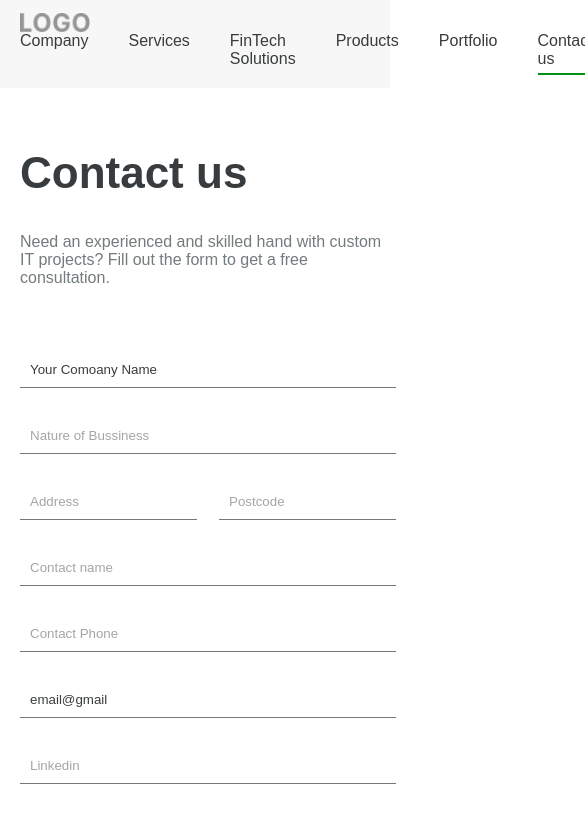
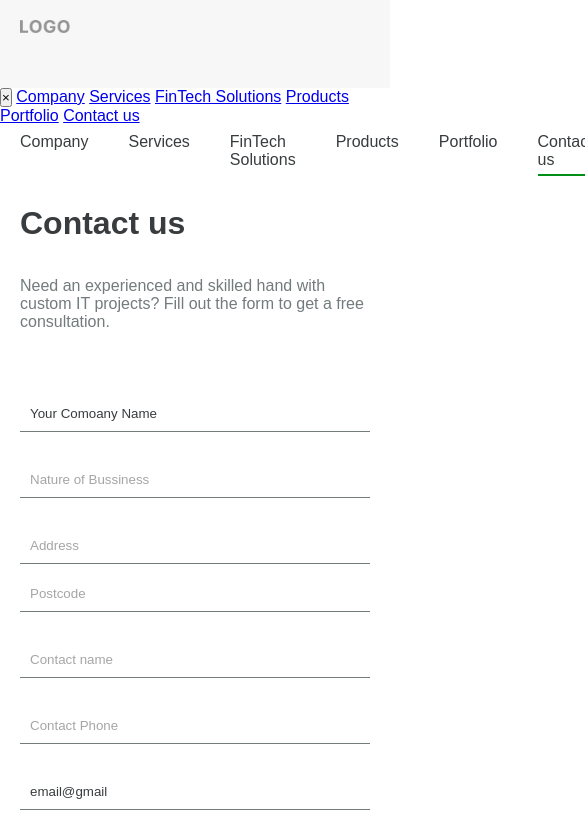
Before and after one commit to aprar-jalal/Contact_us_Pure-HTML-CSS-and-JavaScript, a plain HTML site: page index.html in a window 390 px wide. Shown: the top 821 px of the page, 585 px wide, since content can reach past the window. Drawn offline with nearby package versions, Linux system fonts and the light colour scheme.

Commit message:
side bar html

```diff
--- a/index.html
+++ b/index.html
@@ -24,8 +24,26 @@
                 <a href="/index.html" class="active"><span>Contact us</span>
                 </a>
             </div>
+            <button class="menu-btn" >
+                ☰
+            </button>
         </div>
     </header>
+    <!-- Sidebar -->
+    <div class="sidebar" id="sidebar">
+
+        <button class="close-btn" >
+            ×
+        </button>
+
+        <a href="#">Company</a>
+        <a href="#">Services</a>
+        <a href="#">FinTech Solutions</a>
+        <a href="#">Products</a>
+        <a href="#">Portfolio</a>
+        <a href="#">Contact us</a>
+
+    </div>
     <section class="container">
         <div class="section1">
             <h1 class="headerContent">Contact us</h1>
@@ -96,7 +114,7 @@
                 <h3 class="section2TitleHeading">Would you like to join our newsletter?</h3>
                 <div class="flex newsletter">
                     <div>
-                     <input type="email" placeholder="Email" name="newSletterEmail" />
+                        <input type="email" placeholder="Email" name="newSletterEmail" />
                     </div>
                     <span>
                         <i data-lucide="check"></i>
--- a/style.css
+++ b/style.css
@@ -30,11 +30,12 @@ body {
 header {
     width: 100%;
     height: 88px;
+    align-items:center;
     background: #f7f7f7;
-    justify-content: space-around;
-    align-items: center;
 }
-
+header .container {
+    gap:100px;
+}
 .subHeader {
     display:flex;
     gap: 40px;
@@ -67,7 +68,11 @@ header img {
     padding-bottom: 5px;
 
 }
+.menu-btn{
+    display:none;
+}
 /*-----------Header End-------------*/
+
 
 /*-----------Section start-------------*/
 
@@ -248,3 +253,23 @@ footer{
     margin-top:40px;
 }
 /*-----------footer end-------------*/
+@media screen and (max-width: 872px) {
+    .container{
+        padding:20px;
+    }
+    header img {
+        width: 50px;
+    }
+    .headerContent {
+        font-size: 32px;
+    }
+    section {
+    grid-template-columns: 1fr;
+    }
+    .towInputs{
+     grid-template-columns: 1fr;
+    }
+    header{
+        display:none;
+    }
+}
```
